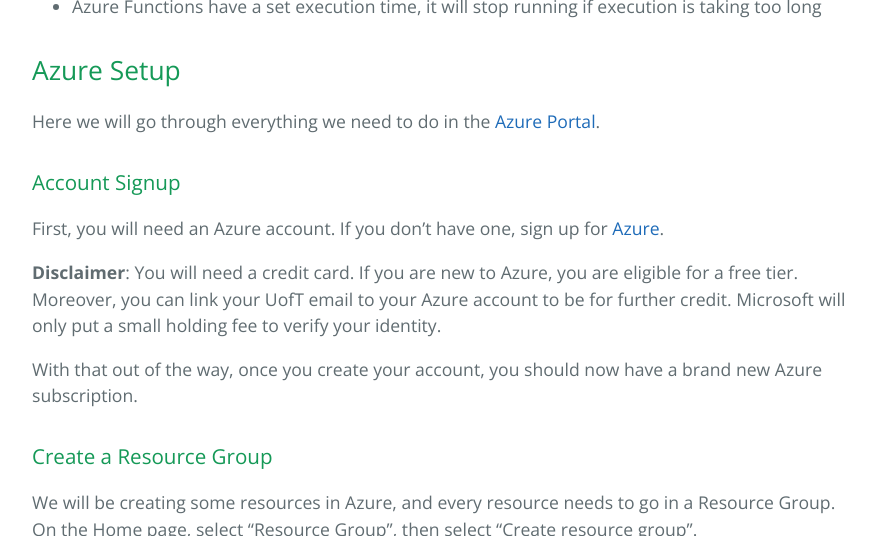
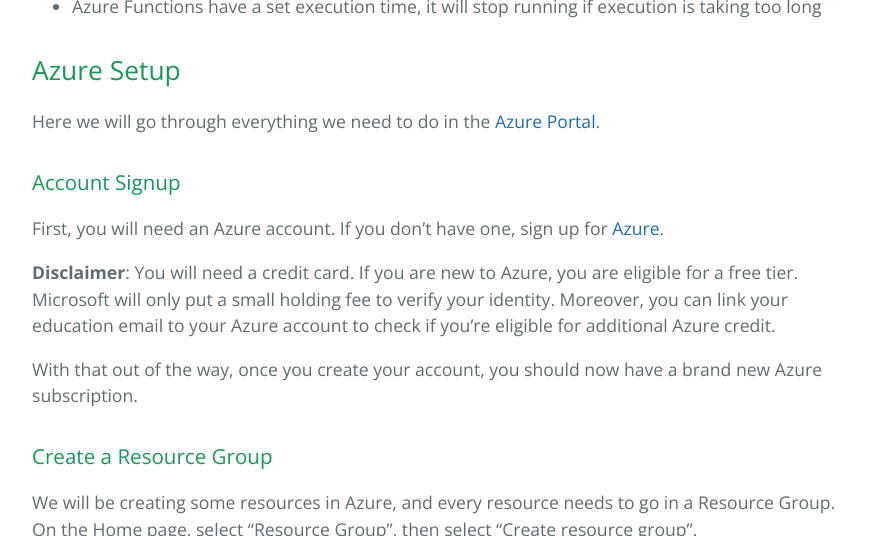
Before and after one commit to learning-software-engineering/learning-software-engineering.github.io, a Jekyll site: the page built from Topics/Development_Process/Azure_Functions.md, in a window 1280 px wide and 900 px high, scrolled down 874 px, cut to the strip 0-536 px from the top of the window. Shown: the whole strip, without its empty margins (192-1067 px from the left). Built offline with Jekyll 4.4.1, drawn with Linux system fonts in a browser that asks for light colours; our own code applies the rules of GitHub Pages for plain Markdown files; some of the changed text lies outside the part shown.

Commit message:
Update Azure_Functions.md
Update reflects Addison's suggesstions

```diff
--- a/Topics/Development_Process/Azure_Functions.md
+++ b/Topics/Development_Process/Azure_Functions.md
@@ -26,7 +26,7 @@
 
 First, you will need an Azure account. If you don't have one, sign up for [Azure](https://azure.microsoft.com/).
 
-**Disclaimer**: You will need a credit card. If you are new to Azure, you are eligible for a free tier. Moreover, you can link your UofT email to your Azure account to be for further credit. Microsoft will only put a small holding fee to verify your identity.
+**Disclaimer**: You will need a credit card. If you are new to Azure, you are eligible for a free tier. Microsoft will only put a small holding fee to verify your identity. Moreover, you can link your education email to your Azure account to check if you're eligible for additional Azure credit.
 
 With that out of the way, once you create your account, you should now have a brand new Azure subscription.
 
@@ -174,7 +174,7 @@
 
 First, change the `AzureWebJobsStorage` property inside `local.settings.json` to the value of the connection string you copied when creating the Storage account.
 
-Now, open up a terminal and run `az login`. This will open a browser page and prompt you to sign in to your Azure account.
+Now, open up a terminal and run `az login` in any directory. This will open a browser page and prompt you to sign in to your Azure account. You can check that authentication was successful by running `az account show`. Now Azure will allow us to deploy our local Azure Function to the cloud!
 
 `cd` into your project directory and run:
 
```
Also changed, not shown: other parts of Topics/Development_Process/Azure_Functions.md (+1 -1 lines).
